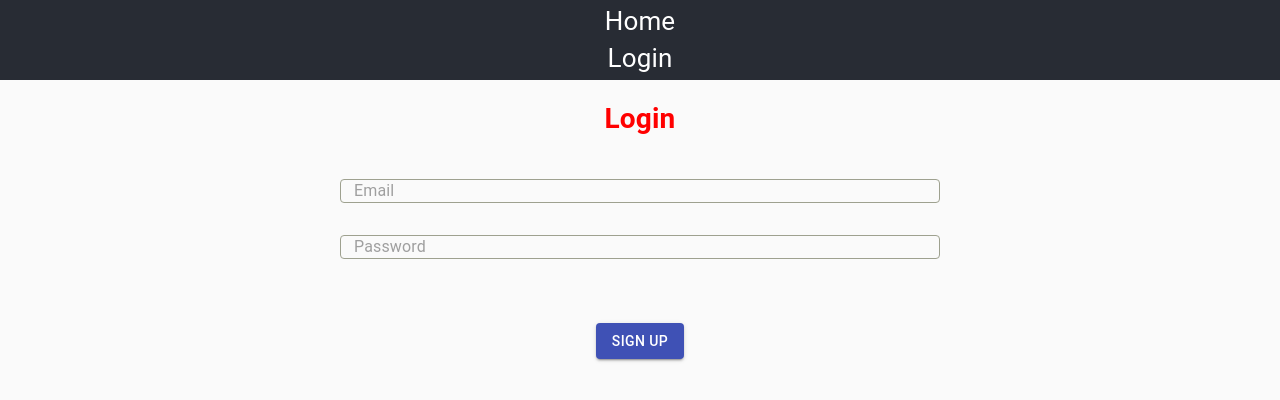
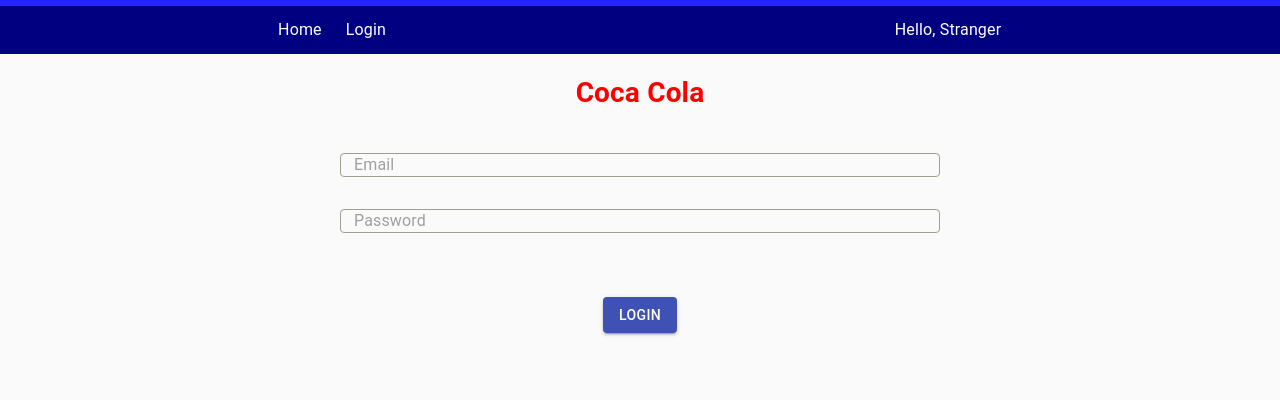
Before and after one commit to codingbiro/bolt-frontend, a React (Create React App) app: page /auth in a window 1280 px wide. Shown: the top 400 px of the page. Built offline with nearby package versions, Linux system fonts and the light colour scheme; no server answers.

Commit message:
Added authStore

```diff
--- a/src/containers/Auth/Auth.tsx
+++ b/src/containers/Auth/Auth.tsx
@@ -13,6 +13,7 @@
 import { Register, RegisterVariables } from "../../graphql/types";
 import { LOGIN } from "../../graphql/graphql";
 import { login } from "./api";
+import { AuthStore, withStores } from "../../stores";
 // import useHideNavigation from "../../components/useHideNavigation";
 
 const useStyles = makeStyles(() => ({
@@ -46,7 +47,7 @@
   password: Yup.string().required("Please fill out this field."),
 });
 
-const Default: React.FC = () => {
+const Auth: React.FC<{ authStore: AuthStore }> = ({ authStore }) => {
   const classes = useStyles();
   const [uId, setId] = useState("");
   // eslint-disable-next-line @typescript-eslint/no-unused-vars
@@ -55,7 +56,7 @@
   // useHideNavigation();
   return (
     <div className={classes.authContainer}>
-      <h1 className={classes.red}>{uId ? uId : "Login"}</h1>
+      <h1 className={classes.red}>{uId ? uId : "Coca Cola"}</h1>
       <Formik<Form>
         initialValues={{
           email: "",
@@ -63,7 +64,8 @@
         }}
         validationSchema={validation}
         onSubmit={async (values, { setSubmitting }) => {
-          const { id } = await login(values.email, values.password);
+          const { id, email } = await login(values.email, values.password);
+          authStore.login({ email });
           setId(id);
           setSubmitting(false);
         }}
@@ -101,7 +103,7 @@
                 color="primary"
                 className={classes.submit}
               >
-                Sign up
+                Login
                 {isSubmitting && (
                   <Box display="flex" alignItems="center" pr={1}>
                     <CircularProgress
@@ -121,4 +123,4 @@
   );
 };
 
-export default Default;
+export default withStores("authStore")(Auth);
--- a/src/containers/Auth/api.ts
+++ b/src/containers/Auth/api.ts
@@ -31,6 +31,16 @@
   });
 }
 
+function get<T>(url: string): Promise<T> {
+  return request(`${apiRoot}${url}`, {
+    method: "GET",
+    headers: {
+      Accept: "application/json",
+    },
+    credentials: "include",
+  });
+}
+
 export const login = (email: string, password: string) => {
   const postData = {
     email,
@@ -38,3 +48,9 @@
   };
   return post<{ id: string; email: string }>("auth/login", postData);
 };
+
+export const whoami = () => {
+  return get<{ email: string }>("auth/whoami");
+};
+
+export const logout = () => post("auth/logout", {});
--- a/src/containers/Default/Default.tsx
+++ b/src/containers/Default/Default.tsx
@@ -1,22 +1,119 @@
 import { useObserver } from "mobx-react";
-import React from "react";
-import { useStores } from "../../stores";
+import React, { useEffect, useState } from "react";
+import { AuthStore, useStores, withStores } from "../../stores";
+import { Typography, CircularProgress, makeStyles } from "@material-ui/core";
+import { Link, useHistory } from "react-router-dom";
+import { default as cn } from "classnames";
+import { whoami } from "../Auth/api";
+import { useApolloClient } from "@apollo/client";
 
-const Default: React.FC = ({ children }) => {
+const useStyles = makeStyles(() => ({
+  padding: {
+    paddingRight: "24px",
+  },
+  inline: {
+    display: "inline-block",
+  },
+  header: {
+    display: "grid",
+    backgroundColor: "navy",
+    color: "white",
+    gridTemplateColumns: "1fr 1fr",
+    padding: "12px 24px",
+  },
+  line: {
+    height: "6px",
+    backgroundColor: "rgba( 0, 0, 255, 0.85)",
+  },
+  center: {
+    position: "absolute",
+    top: "50%",
+    left: "50%",
+    transform: "translate(-50%, -50%)",
+  },
+  pointer: {
+    cursor: "pointer",
+  },
+}));
+
+const Default: React.FC<{ authStore: AuthStore }> = ({
+  authStore,
+  children,
+}) => {
+  const classes = useStyles();
+  const client = useApolloClient();
+  const history = useHistory();
   const { contextStore } = useStores();
   const isNavigationHidden = useObserver(() => contextStore.isNavigationHidden);
+  const [loading, setLoading] = useState(true);
+
+  useEffect(() => {
+    async function checkLoginStatus() {
+      try {
+        const { email } = await whoami();
+        authStore.login({
+          email,
+        });
+      } catch (e) {
+        // User do not have an authenticated session
+      } finally {
+        setLoading(false);
+      }
+    }
+    checkLoginStatus().then();
+  }, [authStore]);
+
+  const user = authStore?.user;
+
+  if (loading)
+    return (
+      <div className={classes.center}>
+        <CircularProgress />
+      </div>
+    );
 
   return (
     <div className="App">
-      {!isNavigationHidden && (
-        <header className="App-header">
-          <a href="/">Home</a>
-          <a href="/auth">Login</a>
-        </header>
-      )}
+      <div className={classes.line} />
+      {!isNavigationHidden &&
+        (user ? (
+          <header className={classes.header}>
+            <div>
+              <Link to="/" className={cn(classes.padding, classes.inline)}>
+                <Typography>Home</Typography>
+              </Link>
+              <div
+                onClick={() => {
+                  authStore.logout(client);
+                  history.push("/");
+                }}
+                className={cn(classes.pointer, classes.inline)}
+              >
+                <Typography>Logout</Typography>
+              </div>
+            </div>
+            <div>
+              <Typography>Hello, {user.email}</Typography>
+            </div>
+          </header>
+        ) : (
+          <header className={classes.header}>
+            <div>
+              <Link to="/" className={cn(classes.padding, classes.inline)}>
+                <Typography>Home</Typography>
+              </Link>
+              <Link to="/auth" className={classes.inline}>
+                <Typography>Login</Typography>
+              </Link>
+            </div>
+            <div>
+              <Typography>Hello, Stranger</Typography>
+            </div>
+          </header>
+        ))}
       <div>{children}</div>
     </div>
   );
 };
 
-export default Default;
+export default withStores("authStore")(Default);
--- /dev/null
+++ b/src/stores/AuthStore.ts
@@ -0,0 +1,34 @@
+import { ApolloClient } from "@apollo/client";
+import { observable, action, decorate } from "mobx";
+import { logout } from "../containers/Auth/api";
+
+export interface User {
+  email: string;
+}
+
+export default class AuthStore {
+  // These are observables
+  // @observer does not work with an initial value of undefined
+  // The decorate function works fine and is used at the bottom of this file
+  isLoggedIn = false;
+  user?: User = undefined;
+
+  @action.bound
+  public login(user: User): void {
+    this.isLoggedIn = true;
+    this.user = observable(user);
+  }
+
+  @action.bound
+  // eslint-disable-next-line @typescript-eslint/ban-types
+  public async logout(apolloClient: ApolloClient<object>): Promise<void> {
+    await Promise.all([logout(), apolloClient.clearStore()]);
+    this.user = undefined;
+    this.isLoggedIn = false;
+  }
+}
+
+decorate(AuthStore, {
+  isLoggedIn: observable,
+  user: observable,
+});
--- a/src/stores/Stores.ts
+++ b/src/stores/Stores.ts
@@ -1,10 +1,12 @@
 import React from "react";
 import { MobXProviderContext } from "mobx-react";
 import { ContextStore } from "./ContextStore";
+import AuthStore from "./AuthStore";
 
 export default function createStores() {
   return {
     contextStore: new ContextStore(),
+    authStore: new AuthStore(),
   };
 }
 
--- a/src/stores/index.ts
+++ b/src/stores/index.ts
@@ -1,2 +1,4 @@
 export * from "./ContextStore";
+export { default as AuthStore } from "./AuthStore";
 export { default as createStores, useStores } from "./Stores";
+export { default as withStores } from "./withStores";
--- /dev/null
+++ b/src/stores/withStores.tsx
@@ -0,0 +1,19 @@
+import React from "react";
+import { inject, observer } from "mobx-react";
+import { Stores } from "./Stores";
+
+// Hack to fix @inject making injected stores optional from the outside
+// Stores are optional argements when a component is wrapped in this HOC
+// Stores can be defined as required argements in the props
+// This solution is based on: https://github.com/mobxjs/mobx-react/issues/256
+type Omit<T, K extends keyof T> = Pick<T, Exclude<keyof T, K>>;
+export default function withStores<TStoreProps extends keyof Stores>(
+  ...stores: TStoreProps[]
+) {
+  return <TProps extends Pick<Stores, TStoreProps>>(
+    component: React.ComponentType<TProps>
+  ) =>
+    (inject(...stores)(observer(component)) as unknown) as React.FC<
+      Omit<TProps, TStoreProps> & Partial<Pick<Stores, TStoreProps>>
+    >;
+}
```
